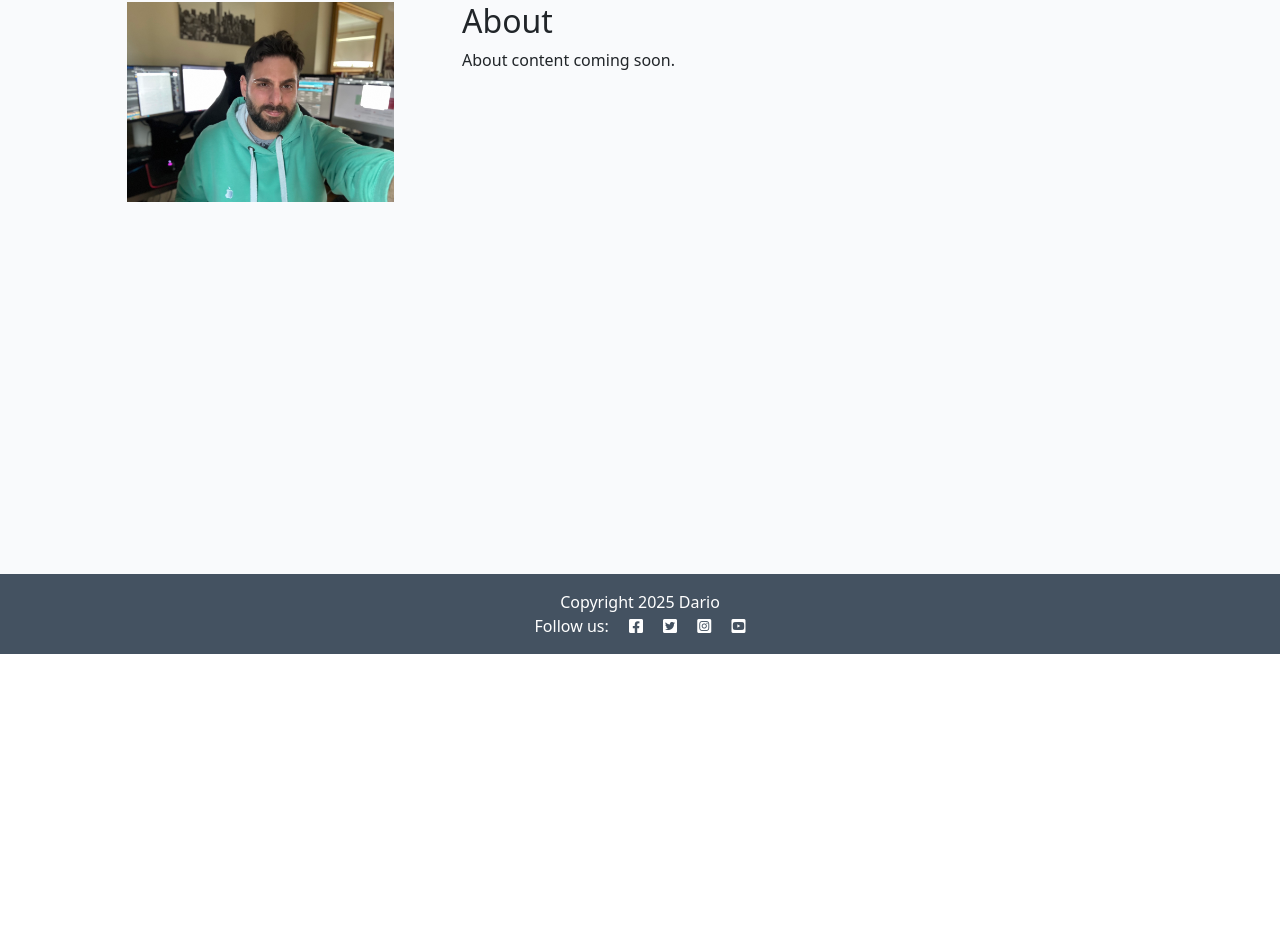
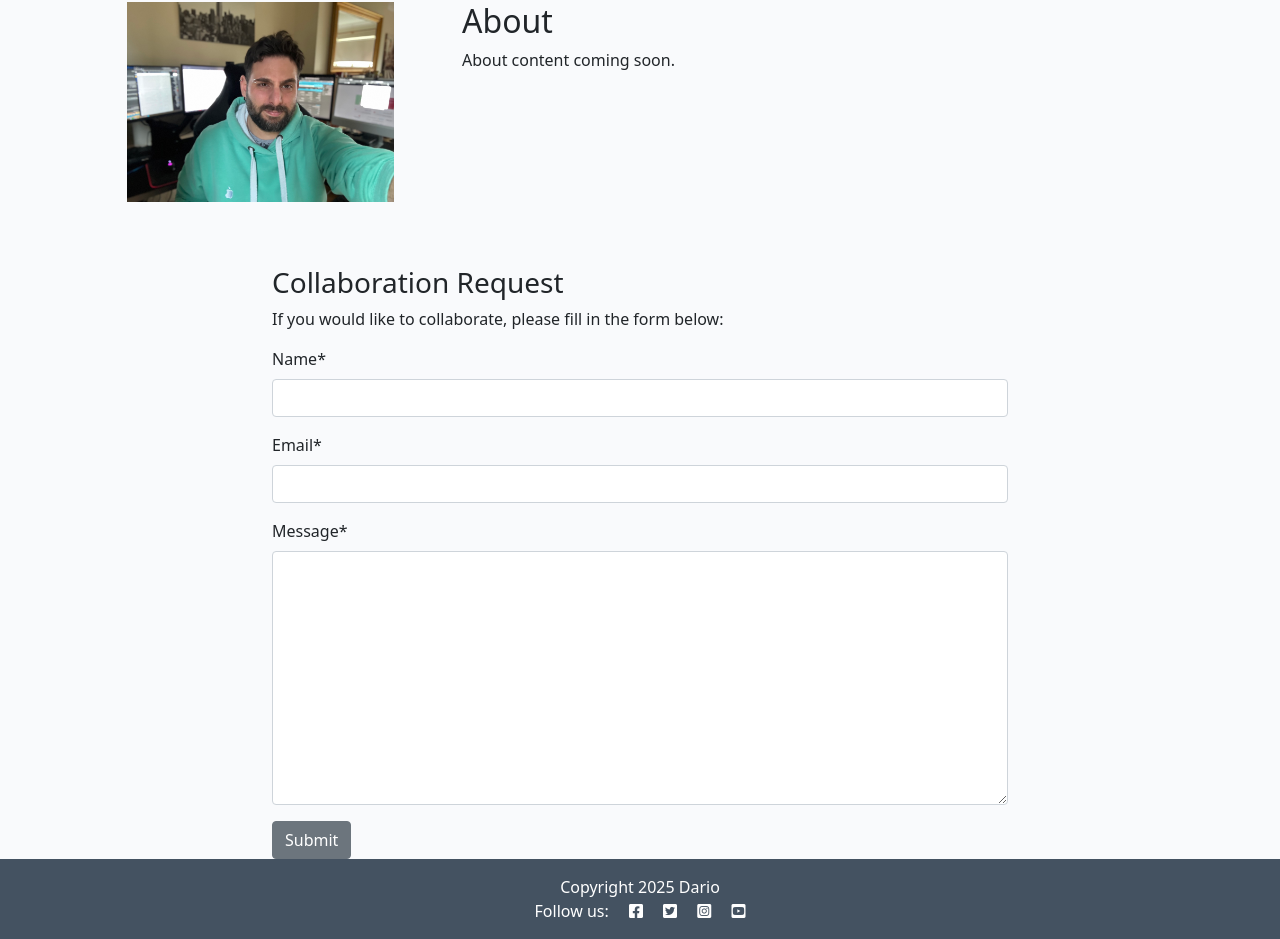
Before and after one commit to Drake-Designer/Django-Blog, a Django app: page /about/ in a window 1280 px wide. Shown: the part 146-1085 px from the top of the page. Before the commit the page ends 800 px from the top, so only its background shows below. Run offline with Django 5.2, Linux system fonts and the light colour scheme; data that the repository does not hold is empty; some libraries are stand-ins or nearby versions.

Commit message:
Add CollaborateRequest model, CollaborateForm, update about view and template to include collaboration request form

```diff
--- /dev/null
+++ b/about/forms.py
@@ -0,0 +1,8 @@
+from django import forms
+from .models import CollaborateRequest
+
+
+class CollaborateForm(forms.ModelForm):
+    class Meta:
+        model = CollaborateRequest
+        fields = ("name", "email", "message")
--- a/about/models.py
+++ b/about/models.py
@@ -13,3 +13,17 @@ class About(models.Model):
 
     def __str__(self):
         return self.title
+
+
+class CollaborateRequest(models.Model):
+    name = models.CharField(max_length=120)
+    email = models.EmailField()
+    message = models.TextField()
+    read = models.BooleanField(default=False)
+    created_on = models.DateTimeField(auto_now_add=True)
+
+    class Meta:
+        ordering = ["-created_on"]
+
+    def __str__(self):
+        return f"{self.name} ({self.email})"
--- a/about/templates/about/about.html
+++ b/about/templates/about/about.html
@@ -1,12 +1,17 @@
 {% extends "base.html" %}
 {% load static %}
-
+{% load crispy_forms_tags %}
+{# Load crispy forms tags #}
 {% block content %}
   <div class="container mt-5">
     <div class="row">
+      <!-- About image on the left -->
       <div class="col-4 text-center">
-      <img src="{% static 'images/about-me.jpg' %}" alt="About image" width="75%">
+        <img src="{% static 'images/about-me.jpg' %}"
+             alt="About image"
+             width="75%">
       </div>
+      <!-- About text on the right -->
       <div class="col-8">
         {% if about %}
           <h2>{{ about.title }}</h2>
@@ -17,17 +22,30 @@
         {% endif %}
       </div>
     </div>
-
+    <!-- Last updated row -->
     <div class="row mt-3">
       <div class="col text-end">
         {% if about %}
-        <p class="text-muted"><em>Updated on: {{ about.updated_on|date:"Y-m-d H:i" }}</em></p>
+          <p class="text-muted">
+            <em>Updated on: {{ about.updated_on|date:"Y-m-d H:i" }}</em>
+          </p>
         {% endif %}
+      </div>
+    </div>
+    <!-- Collaboration request form -->
+    <div class="row mt-5">
+      <div class="col-md-8 offset-md-2">
+        <h3>Collaboration Request</h3>
+        <p>If you would like to collaborate, please fill in the form below:</p>
+        <form method="post">
+          {% csrf_token %}
+          {{ collaborate_form|crispy }}
+          <button class="btn btn-secondary" type="submit">Submit</button>
+        </form>
       </div>
     </div>
   </div>
 {% endblock %}
-
 {% block copyright %}
   Copyright {% now "Y" %} Dario
 {% endblock %}
--- a/about/views.py
+++ b/about/views.py
@@ -1,9 +1,17 @@
 from django.shortcuts import render
 from .models import About
-
-# Create your views here.
+from .forms import CollaborateForm
 
 
 def about_me(request):
     record = About.objects.order_by('-updated_on').first()
-    return render(request, 'about/about.html', {'about': record})
+    collaborate_form = CollaborateForm()
+
+    return render(
+        request,
+        'about/about.html',
+        {
+            'about': record,
+            'collaborate_form': collaborate_form
+        }
+    )
```
Also changed, not shown: blog/admin.py (+13 -1 lines), blog/models.py (+22 -0 lines), blog/views.py (+4 -13 lines), about/migrations/0002_collaboraterequest.py (added), blog/migrations/0006_about_collaboraterequest.py (added). Lines whose indentation alone changed are shown as unchanged.
